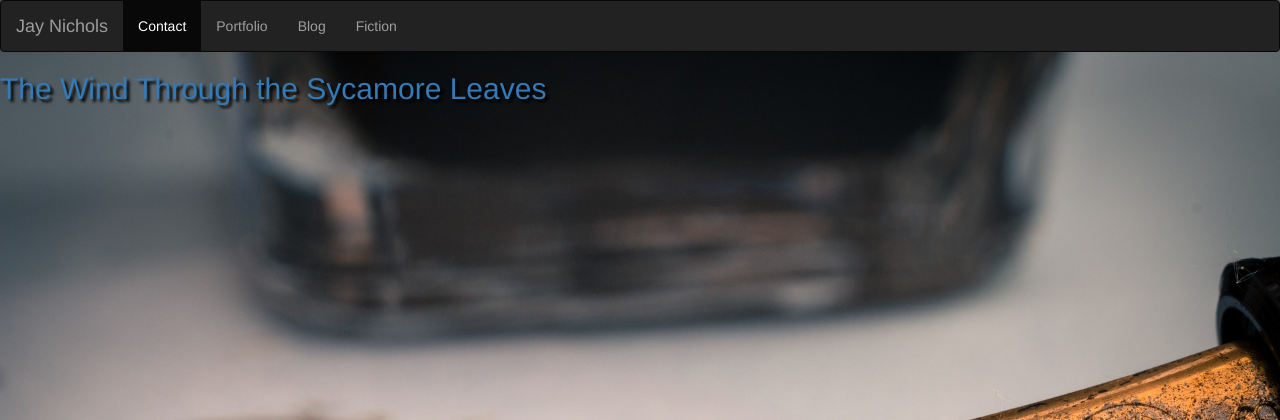
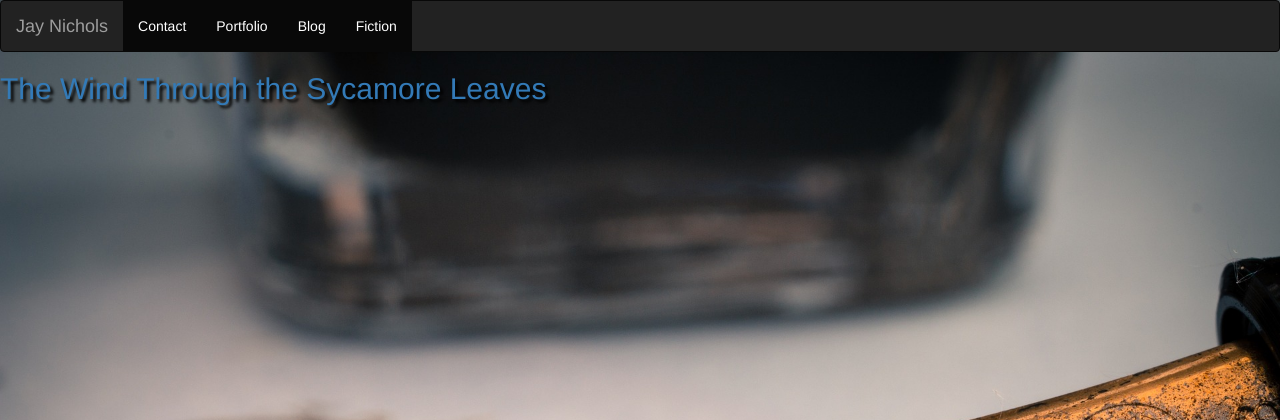
Before and after one commit to Jay-Nichols/personal-site.dev, a PHP site: page /blog.html in a window 1280 px wide. Shown: the top 420 px of the page. Run offline with PHP 8.4, Linux system fonts and the light colour scheme.

Commit message:
fixed link in portfolio/navbar work

```diff
--- a/public/blog.html
+++ b/public/blog.html
@@ -22,10 +22,10 @@
 	<!-- Collect the nav links, forms, and other content for toggling -->
 		<div class="collapse navbar-collapse" id="bs-example-navbar-collapse-1">
 		  <ul class="nav navbar-nav">
-			<li class="active"><a href="/resume.html">Contact<span class="sr-only">(current)</span></a></li>
-			<li><a href="/portfolio.html">Portfolio</a></li>
-			<li><a href="/blog.html">Blog</a></li>
-			<li><a href="/fiction.html">Fiction</a></li>
+			<li class="active"><a href="/contact.html">Contact<span class="sr-only">(current)</span></a></li>
+			<li class="active"><a href="/portfolio.html">Portfolio</a></li>
+			<li class="active"><a href="/blog.html">Blog</a></li>
+			<li class="active"><a href="/fiction.html">Fiction</a></li>
 		  </ul>
 		</div><!-- /.navbar-collapse-->
 	  </div><!-- /.container-fluid-->
--- a/public/perfectWorld.html
+++ b/public/perfectWorld.html
@@ -22,7 +22,7 @@
 	<!-- Collect the nav links, forms, and other content for toggling -->
 		<div class="collapse navbar-collapse" id="bs-example-navbar-collapse-1">
 		  <ul class="nav navbar-nav">
-			<li class="active"><a href="/resume.html">Resume<span class="sr-only">(current)</span></a></li>
+			<li class="active"><a href="/contact.html">Resume<span class="sr-only">(current)</span></a></li>
 			<li><a href="/porfolio.html">Portfolio</a></li>
 			<li><a href="/blog.html">Blog</a></li>
 			<li><a href="/fiction.html">Fiction</a></li>
--- a/public/portfolio.css
+++ b/public/portfolio.css
@@ -10,3 +10,8 @@ body {
 	font-family: verdana;
 	text-shadow: 3px 3px 3px #fff;
 }
+
+h2 {
+	color: white;
+	text-shadow: 3px 3px 3px #000;
+}
--- a/public/twinPeaks.html
+++ b/public/twinPeaks.html
@@ -23,7 +23,7 @@
 	<!-- Collect the nav links, forms, and other content for toggling -->
 		<div class="collapse navbar-collapse" id="bs-example-navbar-collapse-1">
 		  <ul class="nav navbar-nav">
-			<li class="active"><a href="/resume.html">Contact<span class="sr-only">(current)</span></a></li>
+			<li class="active"><a href="/contact.html">Contact<span class="sr-only">(current)</span></a></li>
 			<li><a href="/portfolio.html">Portfolio</a></li>
 			<li><a href="/blog.html">Blog</a></li>
 			<li><a href="/fiction.html">Fiction</a></li>
```
Also changed, not shown: public/contact.html (renamed from public/resume.html, +4 -4 lines), public/fiction.html (+4 -4 lines), public/index.html (+4 -4 lines), public/portfolio.html (+7 -5 lines), public/contact.css (renamed from public/resume.css).
